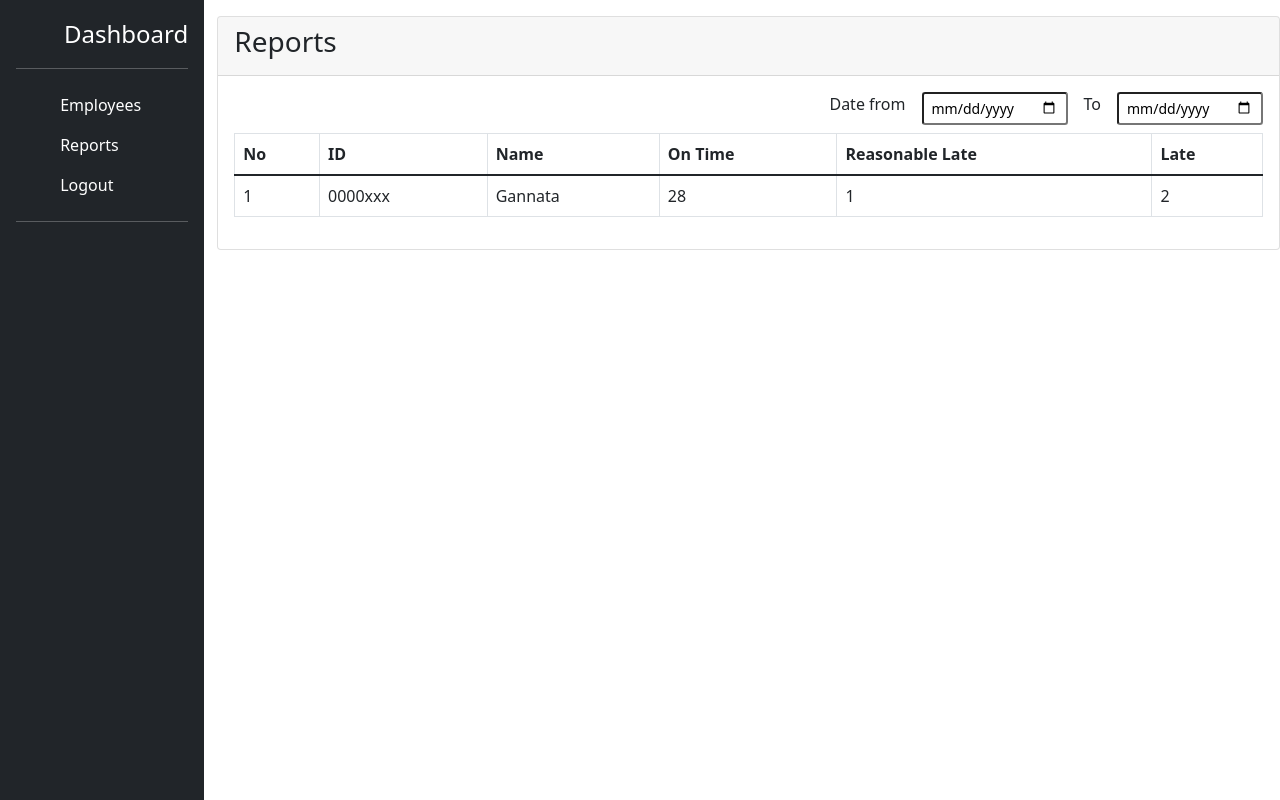
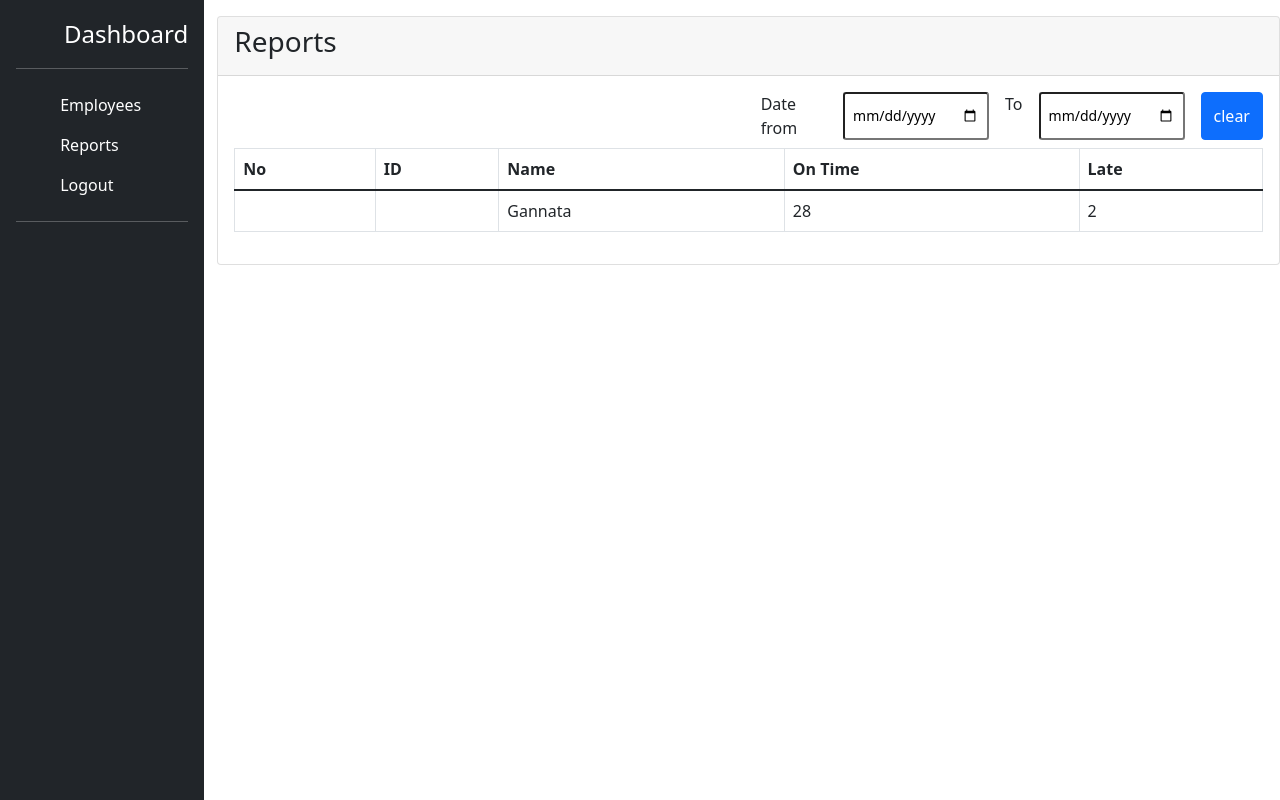
Before and after one commit to gananta65/UAS-Web, a Vue app in the folder frontend/: page /reports in a window 1280 px wide. Built offline with nearby package versions, Linux system fonts and the light colour scheme; sample sign-in values are in the browser's storage.

Commit message:
report on progress

```diff
--- a/frontend/src/views/Home.vue
+++ b/frontend/src/views/Home.vue
@@ -71,7 +71,7 @@ export default {
     },
     now() {
       var today = new Date();
-      today.setDate(today.getDate() + 1);
+      today.setDate(today.getDate());
       return today;
     },
     async getAttendance() {
--- a/frontend/src/views/Reports.vue
+++ b/frontend/src/views/Reports.vue
@@ -4,9 +4,30 @@
     <template v-slot:button-add> </template>
     <template v-slot:search>
       <label for="cari" class="form-label">Date from</label>
-      <input type="date" class="form-control-sm mb-2" name="start" id="start" />
+      <input
+        type="date"
+        class="form-control-sm mb-2"
+        name="start"
+        v-model="tglawal"
+        id="start"
+      />
       <label for="cari" class="form-label">To</label>
-      <input type="date" class="form-control-sm mb-2" name="end" id="end" />
+      <input
+        type="date"
+        class="form-control-sm mb-2"
+        v-model="tglakhir"
+        name="end"
+        id="end"
+      />
+      <button
+        class="btn btn-primary mb-2"
+        @click="
+          search = '';
+          checkSearch();
+        "
+      >
+        clear
+      </button>
     </template>
     <template v-slot:table>
       <table id="" class="table table-bordered table-hover">
@@ -16,17 +37,15 @@
             <th>ID</th>
             <th>Name</th>
             <th>On Time</th>
-            <th>Reasonable Late</th>
             <th>Late</th>
           </tr>
         </thead>
         <tbody>
           <tr>
-            <td>1</td>
-            <td>0000xxx</td>
+            <td>{{ tglawal }}</td>
+            <td>{{ tglakhir }}</td>
             <td>Gannata</td>
             <td>28</td>
-            <td>1</td>
             <td>2</td>
           </tr>
         </tbody>
@@ -39,6 +58,15 @@
 import TableTemplate from "@/components/TableTemplate.vue";
 export default {
   components: { TableTemplate },
+  data() {
+    return {
+      id: "",
+      isAttended: null,
+      attendance: [],
+      tglawal: "",
+      tglakhir: "",
+    };
+  },
 };
 </script>
 
```
